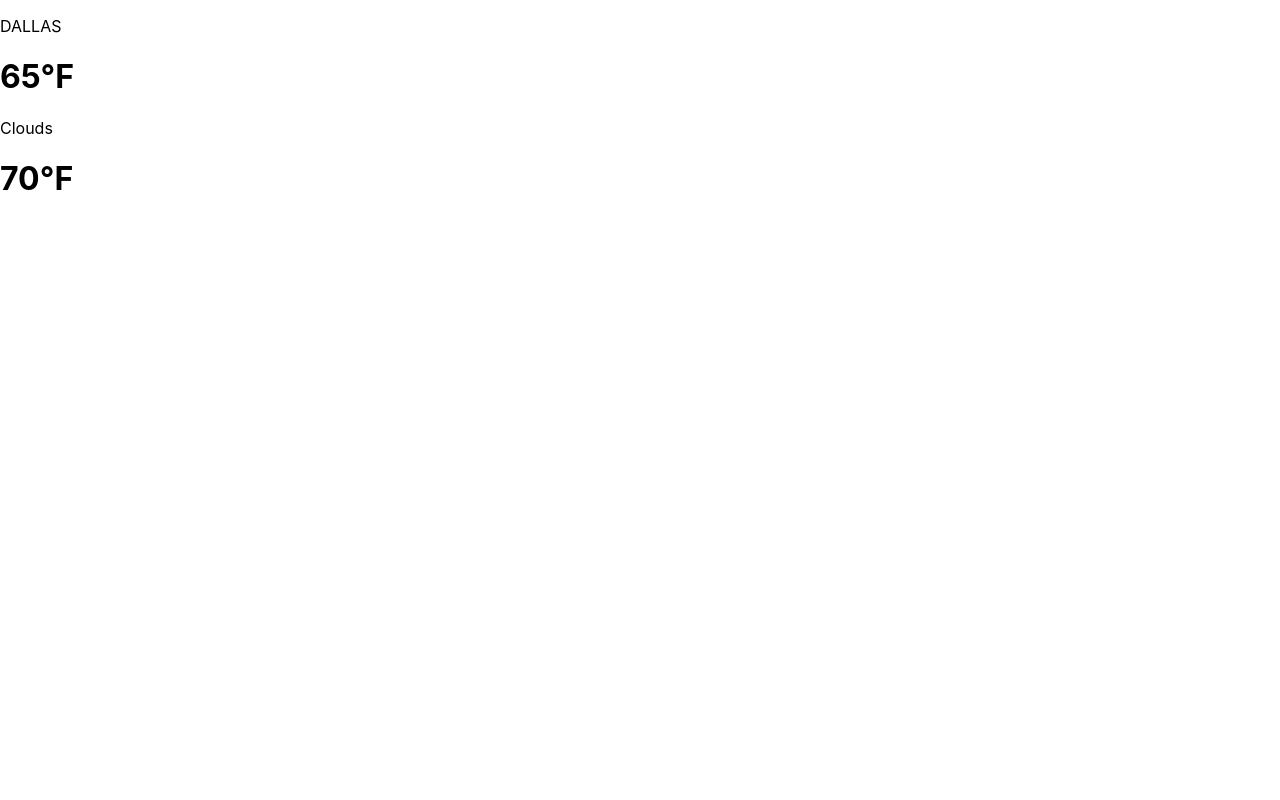
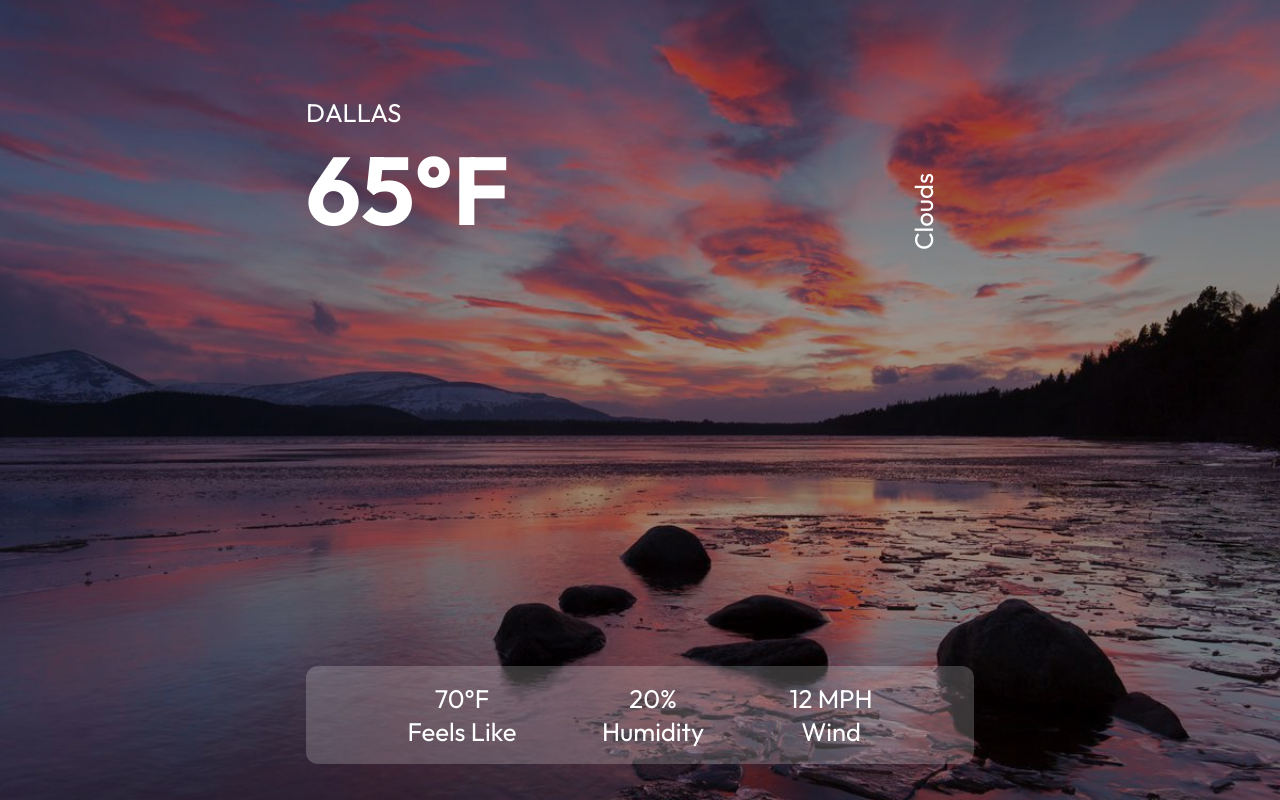
Before and after one commit to OkancanOkan/WeatherAppReact, a React (Create React App) app: page / in a window 1280 px wide. Built offline with nearby package versions, Linux system fonts and the light colour scheme.

Commit message:
fix: css added

```diff
--- a/src/App.js
+++ b/src/App.js
@@ -1,11 +1,13 @@
-import React,{useState} from "react";
+import React, { useState } from "react";
 import axios from "axios";
 
 //const url = `https://api.openweathermap.org/data/2.5/weather?q=dallas&appid=45aab7374feaeb7f2691a4412255fd60`
 
 function App() {
-  return <div className="app">
+  return (
+    <div className="app">
       <div className="container">
+        {/* top */}
         <div className="top">
           <div className="location">
             <p>DALLAS</p>
@@ -17,13 +19,24 @@
             <p>Clouds</p>
           </div>
         </div>
+        {/* bottom  */}
         <div className="bottom">
           <div className="feels">
-        <h1>70°F</h1>
+            <p>70°F</p>
+            <p>Feels Like</p>
+          </div>
+          <div className="humidity">
+            <p>20%</p>
+            <p>Humidity</p>
+          </div>
+          <div className="wind">
+            <p>12 MPH</p>
+            <p>Wind</p>
           </div>
         </div>
       </div>
     </div>
+  );
 }
 
 export default App;
--- a/src/index.css
+++ b/src/index.css
@@ -1,13 +1,80 @@
+@import url("https://fonts.googleapis.com/css2?family=Outfit:wght@100;200;300;400;500;600;700&family=Poppins:ital,wght@0,100;0,200;0,300;0,400;0,500;0,600;0,700;0,800;0,900;1,100;1,200;1,300;1,400;1,500;1,600;1,700;1,800;1,900&display=swap");
+
+* {
+  box-sizing: border-box;
+  margin: 0;
+  padding: 0;
+}
+
 body {
-  margin: 0;
-  font-family: -apple-system, BlinkMacSystemFont, 'Segoe UI', 'Roboto', 'Oxygen',
-    'Ubuntu', 'Cantarell', 'Fira Sans', 'Droid Sans', 'Helvetica Neue',
-    sans-serif;
+  font-family: "Outfit", "Segoe UI", "Roboto", "Oxygen", "Ubuntu", "Cantarell",
+    "Fira Sans", "Droid Sans", "Helvetica Neue", sans-serif;
   -webkit-font-smoothing: antialiased;
   -moz-osx-font-smoothing: grayscale;
 }
 
-code {
-  font-family: source-code-pro, Menlo, Monaco, Consolas, 'Courier New',
-    monospace;
+p {
+  font-size: 1.6rem;
 }
+
+h1 {
+  font-size: 6rem;
+}
+
+.app {
+  width: 100%;
+  height: 100vh;
+  position: relative;
+  background-color: rgba(0, 0, 0, 0.4);
+  color: #fff;
+}
+
+.app::before {
+  content: "";
+  background: url("./assets/sunset.jpg") no-repeat center center/cover;
+  position: absolute;
+  width: 100%;
+  height: 100%;
+  top: 0;
+  left: 0;
+  z-index: -1;
+}
+
+.container {
+  max-width: 700px;
+  height: 700px;
+  margin: auto;
+  padding: 0 1rem;
+  position: relative;
+  top: 10%;
+  display: flex;
+  flex-direction: column;
+  justify-content: space-between;
+}
+
+.app .top {
+  width: 100%;
+  margin: 1rem auto
+}
+
+.app .description {
+  position: relative;
+  right: -90%;
+  transform-origin: 0 0;
+  transform: rotate(270deg);
+}
+
+.app .bottom{
+  display:flex;
+  justify-content: space-evenly;
+  text-align: center;
+  width: 100%;
+  margin: 1rem auto;
+  padding: 1rem;
+  border-radius: 12px;
+  background-color: rgba(255, 255, 255, 0.2);
+}
+
+.bold {
+  font-weight: 700;
+}
```
Also changed, not shown: src/assets/sunset.jpg (added). Lines whose indentation alone changed are shown as unchanged.
